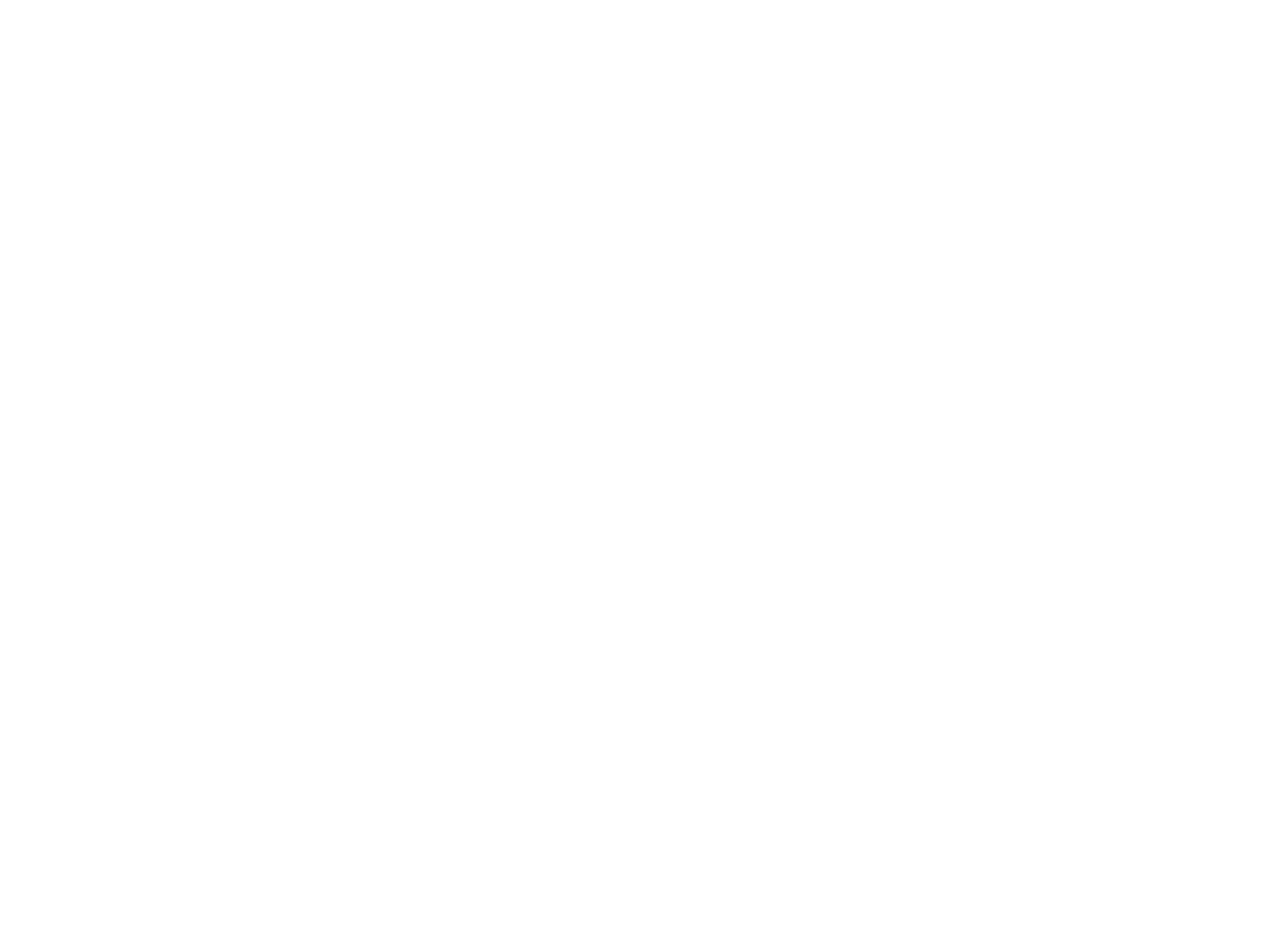
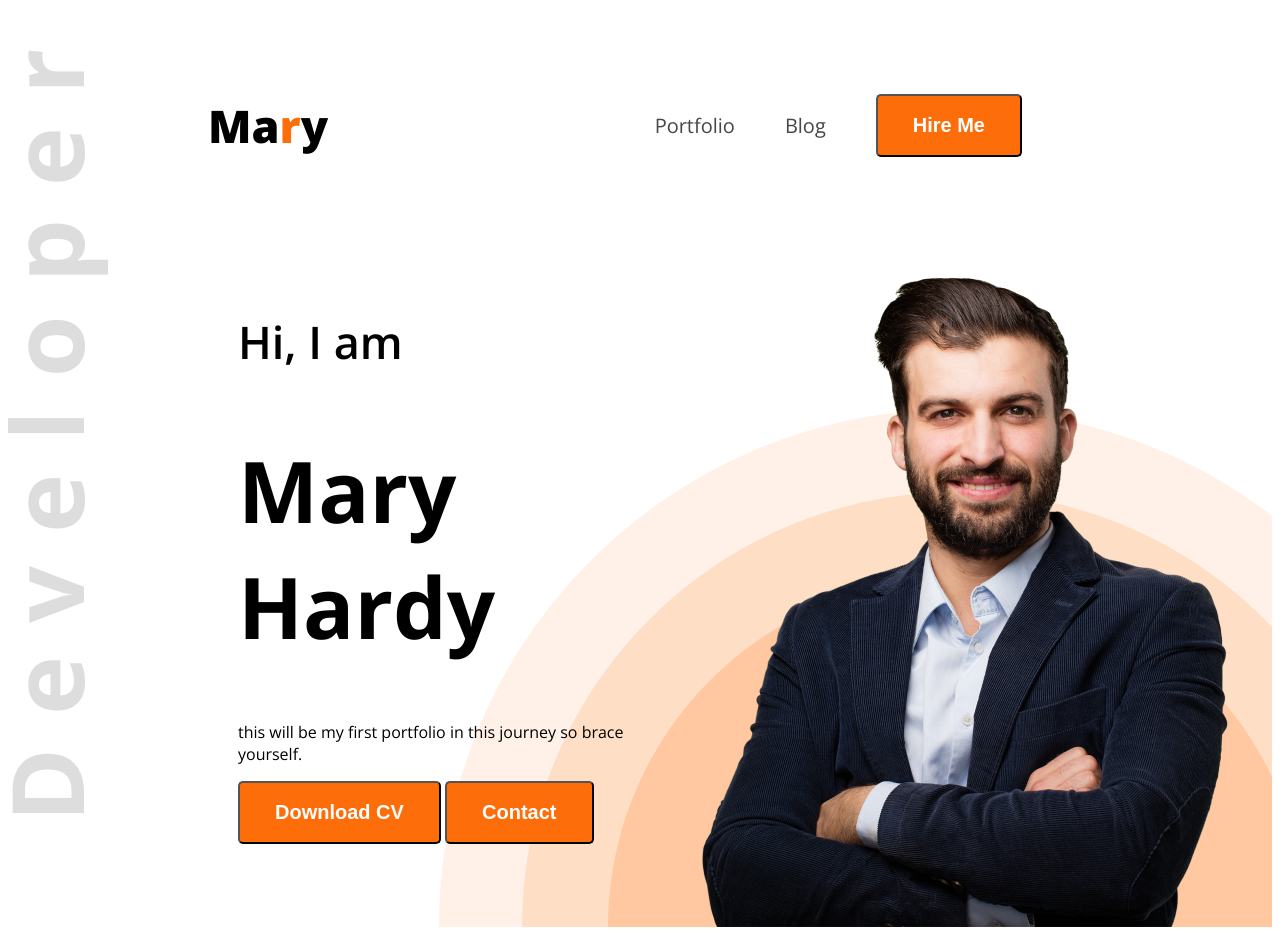
Before and after one commit to Rafiul901/first-portfolio, a plain HTML site: page index.html in a window 1280 px wide. Before the commit the page ends 800 px from the top, so only its background shows below. Drawn offline with nearby package versions, Linux system fonts and the light colour scheme.

Commit message:
first commit

```diff
--- a/index.html
+++ b/index.html
@@ -4,17 +4,46 @@
     <meta charset="UTF-8">
     <meta name="viewport" content="width=device-width, initial-scale=1.0">
     <title>Portfolio</title>
+    <link rel="preconnect" href="https://fonts.googleapis.com">
+<link rel="preconnect" href="https://fonts.gstatic.com" crossorigin>
+<link href="https://fonts.googleapis.com/css2?family=Open+Sans:ital,wght@0,300..800;1,300..800&family=Work+Sans:ital,wght@0,100..900;1,100..900&display=swap" rel="stylesheet">
+    <link rel="stylesheet" href="style/portfolio.css">
 
 </head>
-<body>
-    <header>
+<body class="open-sans-normal">
+    <header class="header">
+        <nav>
+            <h3 class="nav-title">Ma<span class="text-primary">r</span>y</h3>
+            <ul>
+                <li><a class="dark-2" href="">Portfolio</a></li>
+                <li><a class="dark-2" href="">Blog</a></li>
+                <li><a href=""><button class="btn-primary">Hire Me</button></a></li>
+            </ul>
+        </nav>
+        <div class="banner">
+          <div class="banner-content">
+          <h4 class="banner-greetings">Hi, I am</h4>
+<h1 class="banner-title">Mary Hardy</h1>
+<p class="banner-description">
+    this will be my first portfolio in this journey so brace yourself.
+</p>
+<button class="btn-primary">Download CV</button>
+<button class="btn-primary">Contact</button>
+
+</div>
+
+<img src="images/hardy.png" alt="">
+
+
+        </div>
+    </header>
         <main>
 
         </main>
         <footer>
 
         </footer>
-    </header>
+
 
 </body>
 </html>
--- /dev/null
+++ b/style/portfolio.css
@@ -0,0 +1,60 @@
+
+.open-sans-normal {
+  font-family: "Open Sans", serif;
+  font-optical-sizing: auto;
+  font-style: normal;
+  font-variation-settings:
+    "wdth" 100;
+}
+.header{
+    background-image: url(../images/developer.png), url(../images/header_bg.png);
+    background-repeat: no-repeat;
+    background-position: top left, bottom right;
+}
+
+.text-primary{color: #FD6E0A;}
+nav{
+    display: flex;
+    align-items: center;
+    justify-content: space-between;
+    margin: 50px 200px;
+}
+nav ul li{ list-style: none;
+    margin-right: 50px;
+}
+.btn-primary { background-color: #FD6E0A;
+    font-weight: bold;
+    color: white;
+    padding: 18px 35px ;
+font-size: 20px;
+    border-radius: 5px;
+}
+.nav-title{
+    font-weight: 800;
+    font-size: 45px;
+}
+nav ul{display: flex;
+align-items: center;}
+nav li a{
+    text-decoration: none;
+    font-size: 20px;
+}
+.dark-2{
+    color: #474747;
+}
+.banner-greetings{
+    font-size: 45px;
+    font-weight: 600;
+
+    }
+.banner {
+    display: flex;
+    justify-content: space-between;
+    margin: 0 35px 0 230px;
+}
+
+
+.banner-title{
+    font-weight: bold;
+    font-size: 85px;
+}
```
